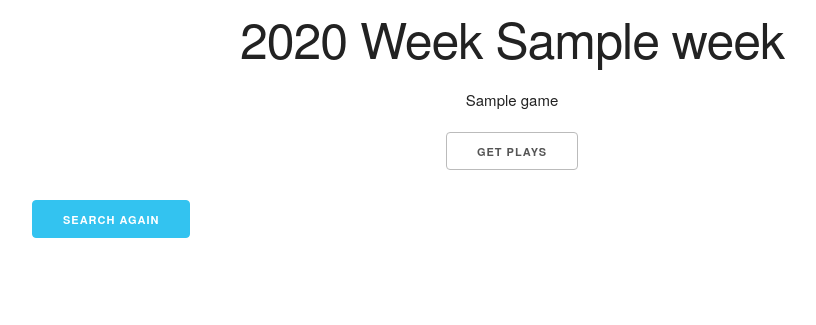
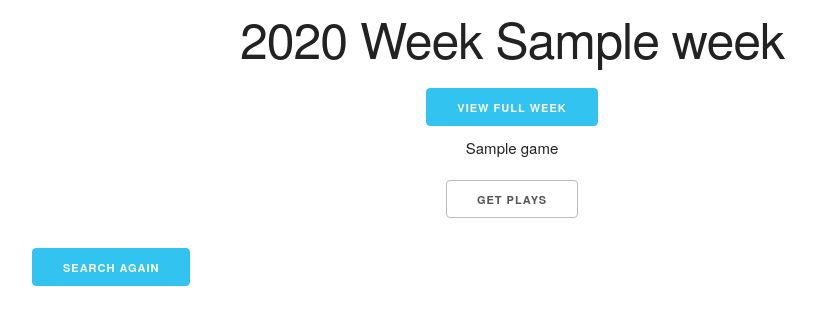
Before and after one commit to SuperRonJon/NFLScores, a Flask app: template templates/week.html in a window 1280 px wide. Shown: the top 325 px of the page, without its empty margins (128-944 px from the left). Run offline with Flask 2, Linux system fonts and the light colour scheme; the template is opened without the code that fills it: most values are stand-ins (such as "Sample title", 1, 10 or a date in 2020).

Commit message:
Add button to get to full week page

```diff
--- a/templates/week.html
+++ b/templates/week.html
@@ -2,6 +2,9 @@
 {% block content %}
 <div class='container'>
     <h1 class="center">{{ year }} Week {{ week }}</h1>
+    <div class='center'>
+        <a class='button button-primary' href="/full_week/{{ year }}/{{ week }}">View Full Week</a>
+    </div>
     <div id='results'>
     {% for game in games: %}
         <div class='match-result'>
```
